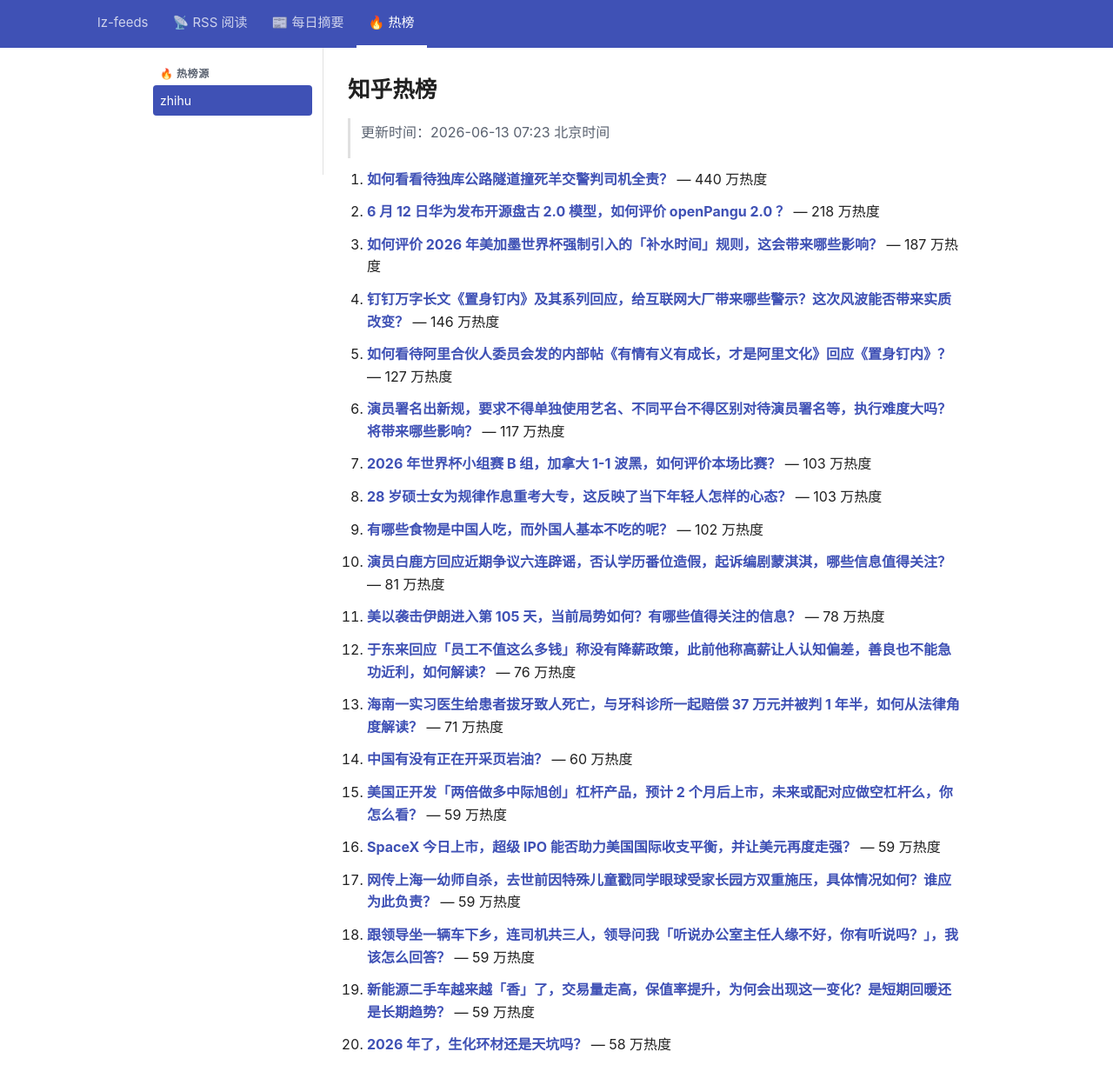
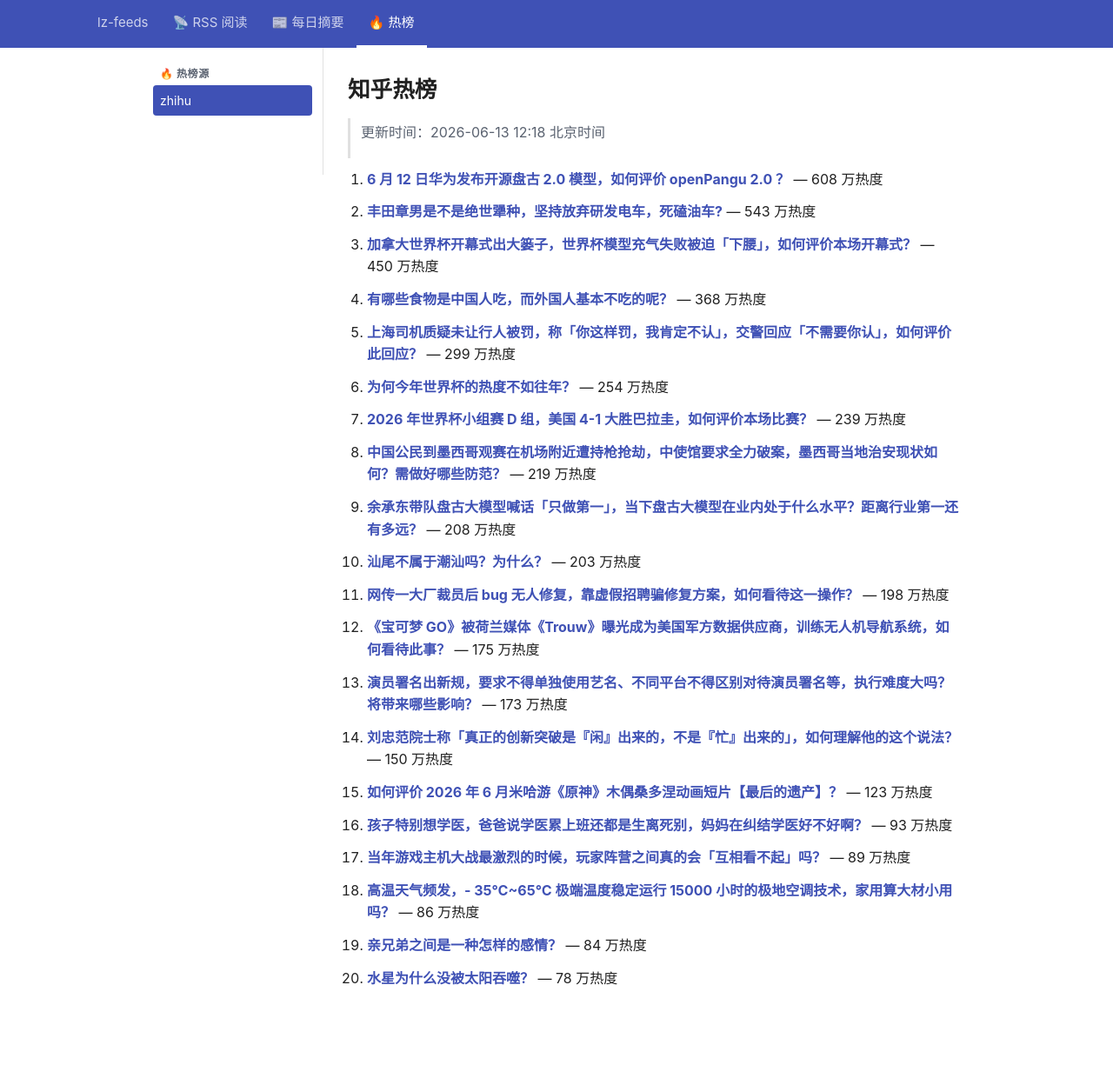
Before and after one commit to lizhang0101/lz-feeds, a Jekyll site: the page built from _hotlist/zhihu.md, in a window 1280 px wide and 1279 px high. Shown: the top 1248 px of the window at 87% size. Built offline with Jekyll 4.4.1, drawn with Linux system fonts in a browser that asks for light colours.

Commit message:
hotlist: 2026-06-13T04:18Z

```diff
--- a/_hotlist/zhihu.md
+++ b/_hotlist/zhihu.md
@@ -1,48 +1,48 @@
 ---
-updated: 2026-06-13 07:23 北京时间
+updated: 2026-06-13 12:18 北京时间
 count: 20
 ---
 
 # 知乎热榜
 
-> 更新时间：2026-06-13 07:23 北京时间
+> 更新时间：2026-06-13 12:18 北京时间
 
-1. **[如何看看待独库公路隧道撞死羊交警判司机全责？](https://www.zhihu.com/question/2047784073440006189)** — 440 万热度
+1. **[6 月 12 日华为发布开源盘古 2.0 模型，如何评价 openPangu 2.0 ？](https://www.zhihu.com/question/2048823351049707836)** — 608 万热度
 
-2. **[6 月 12 日华为发布开源盘古 2.0 模型，如何评价 openPangu 2.0 ？](https://www.zhihu.com/question/2048823351049707836)** — 218 万热度
+2. **[丰田章男是不是绝世犟种，坚持放弃研发电车，死磕油车?](https://www.zhihu.com/question/2019789156579026433)** — 543 万热度
 
-3. **[如何评价 2026 年美加墨世界杯强制引入的「补水时间」规则，这会带来哪些影响？](https://www.zhihu.com/question/2048685274335654848)** — 187 万热度
+3. **[加拿大世界杯开幕式出大篓子，世界杯模型充气失败被迫「下腰」，如何评价本场开幕式？](https://www.zhihu.com/question/2048828411280193308)** — 450 万热度
 
-4. **[钉钉万字长文《置身钉内》及其系列回应，给互联网大厂带来哪些警示？这次风波能否带来实质改变？](https://www.zhihu.com/question/2048073662775780476)** — 146 万热度
+4. **[有哪些食物是中国人吃，而外国人基本不吃的呢？](https://www.zhihu.com/question/498018264)** — 368 万热度
 
-5. **[如何看待阿里合伙人委员会发的内部帖《有情有义有成长，才是阿里文化》回应《置身钉内》？](https://www.zhihu.com/question/2048008553709954058)** — 127 万热度
+5. **[上海司机质疑未让行人被罚，称「你这样罚，我肯定不认」，交警回应「不需要你认」，如何评价此回应？](https://www.zhihu.com/question/2048080241726321005)** — 299 万热度
 
-6. **[演员署名出新规，要求不得单独使用艺名、不同平台不得区别对待演员署名等，执行难度大吗？将带来哪些影响？](https://www.zhihu.com/question/2048793589388518298)** — 117 万热度
+6. **[为何今年世界杯的热度不如往年？](https://www.zhihu.com/question/2046542801115129093)** — 254 万热度
 
-7. **[2026 年世界杯小组赛 B 组，加拿大 1-1 波黑，如何评价本场比赛？](https://www.zhihu.com/question/2048794015563085404)** — 103 万热度
+7. **[2026 年世界杯小组赛 D 组，美国 4-1 大胜巴拉圭，如何评价本场比赛？](https://www.zhihu.com/question/2048794235315250277)** — 239 万热度
 
-8. **[28 岁硕士女为规律作息重考大专，这反映了当下年轻人怎样的心态？](https://www.zhihu.com/question/2047763831703745071)** — 103 万热度
+8. **[中国公民到墨西哥观赛在机场附近遭持枪抢劫，中使馆要求全力破案，墨西哥当地治安现状如何？需做好哪些防范？](https://www.zhihu.com/question/2048733460370666959)** — 219 万热度
 
-9. **[有哪些食物是中国人吃，而外国人基本不吃的呢？](https://www.zhihu.com/question/498018264)** — 102 万热度
+9. **[余承东带队盘古大模型喊话「只做第一」，当下盘古大模型在业内处于什么水平？距离行业第一还有多远？](https://www.zhihu.com/question/2048810661476579092)** — 208 万热度
 
-10. **[演员白鹿方回应近期争议六连辟谣，否认学历番位造假，起诉编剧蒙淇淇，哪些信息值得关注？](https://www.zhihu.com/question/2048745117683378086)** — 81 万热度
+10. **[汕尾不属于潮汕吗？为什么？](https://www.zhihu.com/question/375987309)** — 203 万热度
 
-11. **[美以袭击伊朗进入第 105 天，当前局势如何？有哪些值得关注的信息？](https://www.zhihu.com/question/2048669431962625669)** — 78 万热度
+11. **[网传一大厂裁员后 bug 无人修复，靠虚假招聘骗修复方案，如何看待这一操作？](https://www.zhihu.com/question/2047628590754133157)** — 198 万热度
 
-12. **[于东来回应「员工不值这么多钱」称没有降薪政策，此前他称高薪让人认知偏差，善良也不能急功近利，如何解读？](https://www.zhihu.com/question/2048513446925357542)** — 76 万热度
+12. **[《宝可梦 GO》被荷兰媒体《Trouw》曝光成为美国军方数据供应商，训练无人机导航系统，如何看待此事？](https://www.zhihu.com/question/2048117055455499743)** — 175 万热度
 
-13. **[海南一实习医生给患者拔牙致人死亡，与牙科诊所一起赔偿 37 万元并被判 1 年半，如何从法律角度解读？](https://www.zhihu.com/question/2046242091890630877)** — 71 万热度
+13. **[演员署名出新规，要求不得单独使用艺名、不同平台不得区别对待演员署名等，执行难度大吗？将带来哪些影响？](https://www.zhihu.com/question/2048793589388518298)** — 173 万热度
 
-14. **[中国有没有正在开采页岩油？](https://www.zhihu.com/question/37605612)** — 60 万热度
+14. **[刘忠范院士称「真正的创新突破是『闲』出来的，不是『忙』出来的」，如何理解他的这个说法？](https://www.zhihu.com/question/2048783547234607899)** — 150 万热度
 
-15. **[美国正开发「两倍做多中际旭创」杠杆产品，预计 2 个月后上市，未来或配对应做空杠杆么，你怎么看？](https://www.zhihu.com/question/2048753376565973819)** — 59 万热度
+15. **[如何评价 2026 年 6 月米哈游《原神》木偶桑多涅动画短片【最后的遗产】？](https://www.zhihu.com/question/2048783213821277161)** — 123 万热度
 
-16. **[SpaceX 今日上市，超级 IPO 能否助力美国国际收支平衡，并让美元再度走强？](https://www.zhihu.com/question/2048345137051444395)** — 59 万热度
+16. **[孩子特别想学医，爸爸说学医累上班还都是生离死别，妈妈在纠结学医好不好啊？](https://www.zhihu.com/question/2044332375363127257)** — 93 万热度
 
-17. **[网传上海一幼师自杀，去世前因特殊儿童戳同学眼球受家长园方双重施压，具体情况如何？谁应为此负责？](https://www.zhihu.com/question/2048802175183058347)** — 59 万热度
+17. **[当年游戏主机大战最激烈的时候，玩家阵营之间真的会「互相看不起」吗？](https://www.zhihu.com/question/2043732533523763669)** — 89 万热度
 
-18. **[跟领导坐一辆车下乡，连司机共三人，领导问我「听说办公室主任人缘不好，你有听说吗？」，我该怎么回答？](https://www.zhihu.com/question/1918426062053966645)** — 59 万热度
+18. **[高温天气频发，- 35℃~65℃ 极端温度稳定运行 15000 小时的极地空调技术，家用算大材小用吗？](https://www.zhihu.com/question/2048848333104484655)** — 86 万热度
 
-19. **[新能源二手车越来越「香」了，交易量走高，保值率提升，为何会出现这一变化？是短期回暖还是长期趋势？](https://www.zhihu.com/question/2047600648644816926)** — 59 万热度
+19. **[亲兄弟之间是一种怎样的感情？](https://www.zhihu.com/question/25868081)** — 84 万热度
 
-20. **[2026 年了，生化环材还是天坑吗？](https://www.zhihu.com/question/2018818764108514055)** — 58 万热度
+20. **[水星为什么没被太阳吞噬？](https://www.zhihu.com/question/405653679)** — 78 万热度
```
